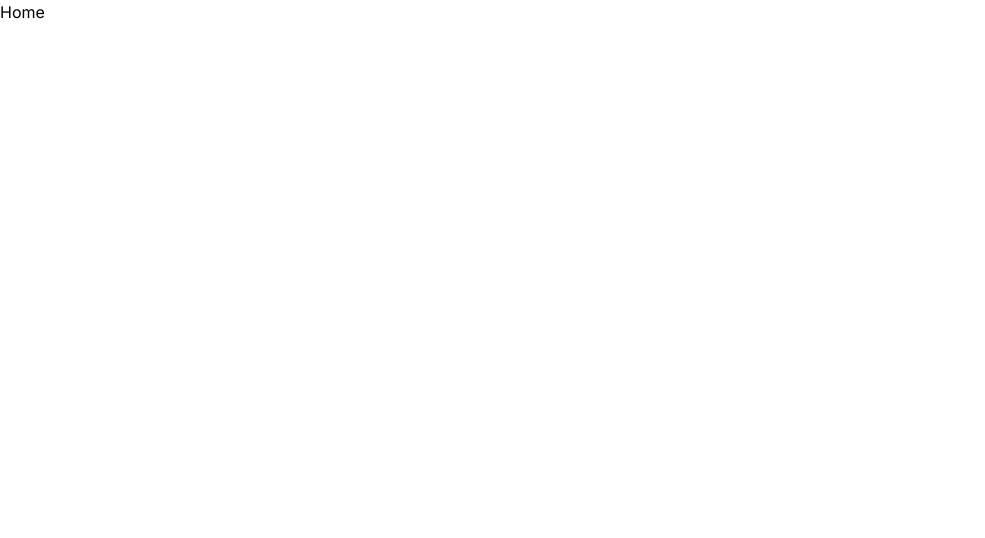
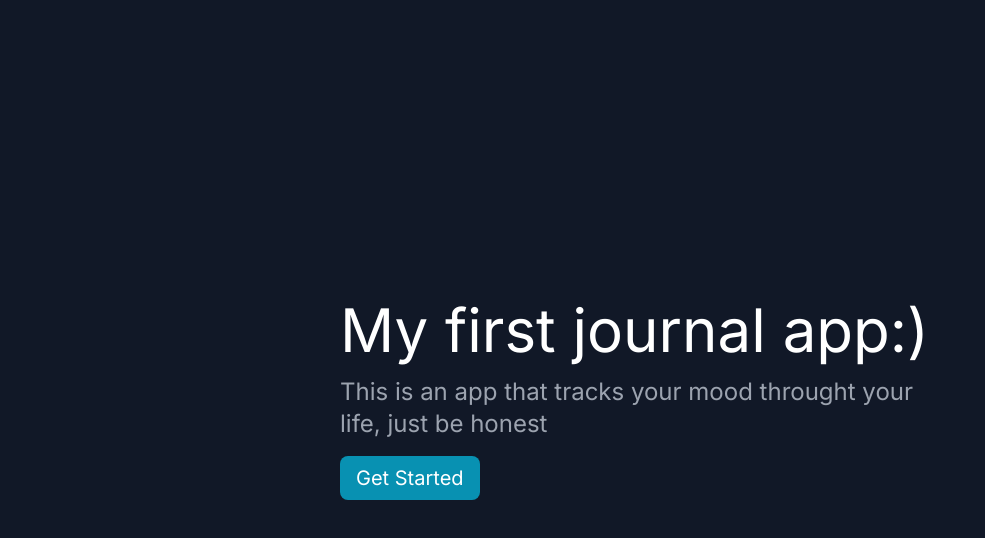
Before and after one commit to MaxvG115/Mood, a Next.js app: page / in a window 1280 px wide. Shown: the top 538 px of the page, without its empty margins (0-985 px from the left). Built offline with nearby package versions, Linux system fonts and the light colour scheme.

Commit message:
Landing page

```diff
--- a/app/page.tsx
+++ b/app/page.tsx
@@ -1,8 +1,17 @@
+import Link from "next/link";
 
 export default function Home() {
   return (
-    <div>
-      Home
+    <div className="w-screen h-screen bg-gray-900 flex justify-center items-center text-white">
+      <div className="w-full max-w-[600px] mx-auto">
+        <h1 className="text-6xl mb-4">My first journal app:)</h1>
+        <p className="text-2xl text-gray-400 mb-4">This is an app that tracks your mood throught your life, just be honest</p>
+        <div>
+          <Link href={"/journal"}>
+            <button className="bg-cyan-600 px-4 py-2 rounded-lg text-xl">Get Started</button>
+          </Link>
+        </div>
+      </div>
     </div>
   )
 }
```
